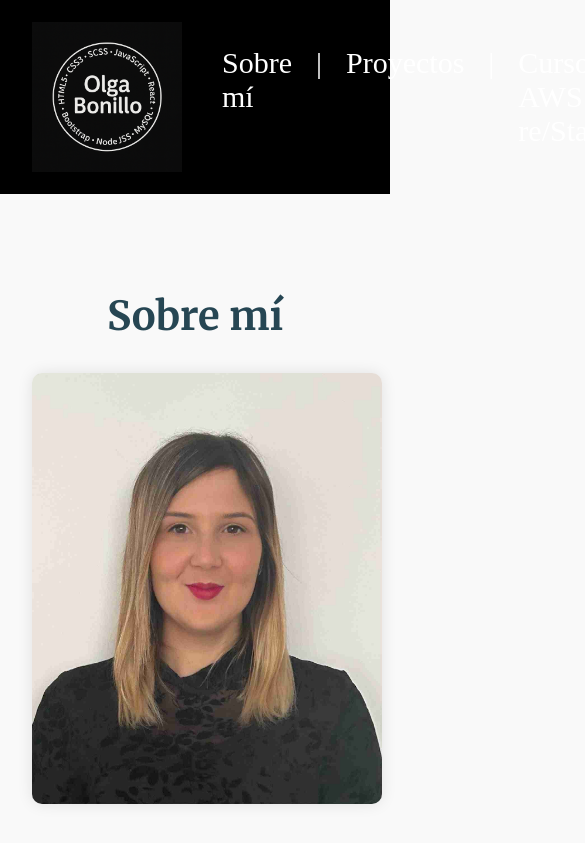
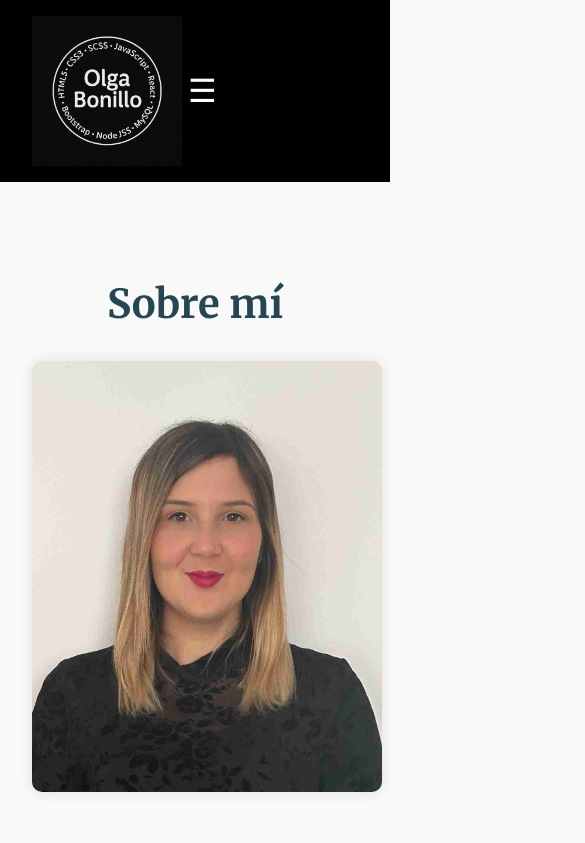
Before and after one commit to olgabonillo/mi-portfolio, a React (Vite) app: page / in a window 390 px wide. Shown: the top 843 px of the page, 585 px wide, since content can reach past the window. Built offline with nearby package versions, Linux system fonts and the light colour scheme; a web font is replaced by a local one.

Commit message:
changes in about and AWS

```diff
--- a/src/components/Header.jsx
+++ b/src/components/Header.jsx
@@ -6,6 +6,7 @@ const Header = () => {
   return (
     <header className="header">
       <img src="/logo.png" className="logo" alt="Logo" />
+      <button class="menu-toggle" aria-label="Abrir menú">&#9776;</button>
       <nav className="nav">
         <ul className="ul-list">
           <li>
--- a/src/styles/About.scss
+++ b/src/styles/About.scss
@@ -18,14 +18,15 @@
     display: flex;
     justify-content: center;
     align-items: flex-start;
-    gap: 2rem;
+    gap: 10rem;
     flex-wrap: wrap; // para que sea responsive automáticamente
 }
 
 .about-image img {
     width: 350px;
     height: auto;
-    display: flex;
+    display: block;
+    margin: 0 auto;
     justify-content: center;
     align-items: center;
     border-radius: 10px;
@@ -36,7 +37,7 @@
     font-family: "Delius", cursive;
     font-size: 15px;
     line-height: 1.6;
-    max-width: 600px;
+    max-width: 680px;
     text-align: justify;
     padding: 0 1rem;
 }
@@ -81,3 +82,25 @@
         padding: 0 1rem;
     }
 }
+
+@media (max-width: 768px) {
+    .about-container {
+        flex-direction: column;
+        align-items: center;
+        gap: 2rem; // antes heredaba 10rem del desktop, esto lo reduce
+    }
+
+    .text-sections {
+        text-align: left;
+        padding: 0 1rem;
+    }
+
+    .title-sections-2 {
+        font-size: 2rem;
+    }
+
+    .text-sections-2 {
+        font-size: 16px;
+        padding: 0 1rem;
+    }
+}
--- a/src/styles/Header.scss
+++ b/src/styles/Header.scss
@@ -20,7 +20,7 @@
   list-style-type: none;
   display: flex;
   font-size: 30px;
-  gap: 1.5rem; // separación entre enlaces
+  gap: 1.5rem;
 }
 
 nav {
@@ -47,3 +47,47 @@ nav {
   width: 150px;
   height: auto;
 }
+
+.menu-toggle {
+  display: none;
+  font-size: 2rem;
+  background: none;
+  border: none;
+  color: white;
+  cursor: pointer;
+}
+
+@media (max-width: 768px) {
+  .menu-toggle {
+    display: block;
+  }
+
+  .nav {
+    width: 100%;
+  }
+
+  .ul-list {
+    flex-direction: column;
+    width: 100%;
+    display: none; // oculto por defecto
+    background-color: black;
+    padding: 1rem 0;
+    margin: 0;
+
+    li {
+      text-align: left;
+      padding: 0.5rem 2rem;
+
+      a {
+        display: block;
+        color: white;
+        text-decoration: none;
+        font-size: 1.2rem;
+      }
+    }
+  }
+
+  .ul-list.show {
+    display: flex; // se muestra cuando se activa el botón
+  }
+}
```
